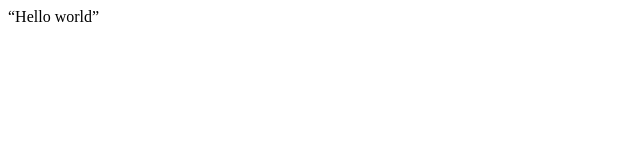
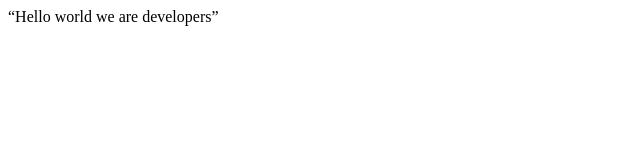
Before and after one commit to Eberechidi/Technical-Documentation-project, a plain HTML site: page index.html in a window 1280 px wide. Shown: the whole page, without its empty margins (0-640 px from the left). Drawn offline with Linux system fonts and the light colour scheme.

Commit message:
we are developers

```diff
--- a/index.html
+++ b/index.html
@@ -8,7 +8,7 @@
 </head>
 
 <body>
-    “Hello world”
+    “Hello world we are developers”
     <script src="https://cdn.freecodecamp.org/testable-projects-fcc/v1/bundle.js"></script>
 
     <!--
```
